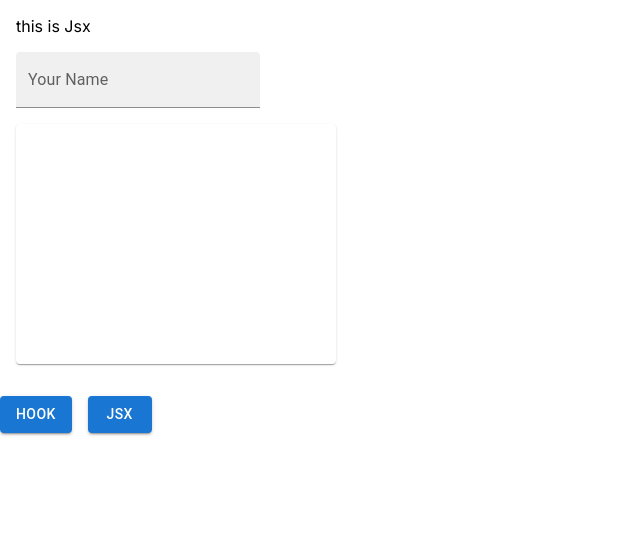
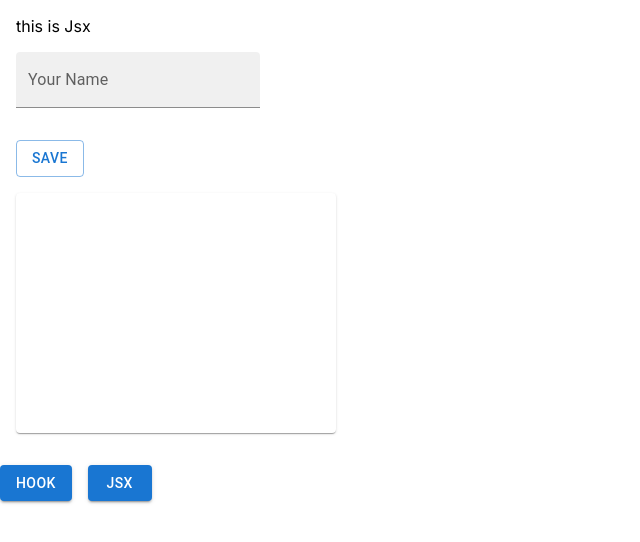
Before and after one commit to kfs214/html-to-image, a Next.js app: page /jsx in a window 1280 px wide. Shown: the top 542 px of the page, without its empty margins (0-640 px from the left). Built offline with nearby package versions, Linux system fonts and the light colour scheme.

Commit message:
feat: shareButton 設置

```diff
--- a/src/app/jsx/Preview.tsx
+++ b/src/app/jsx/Preview.tsx
@@ -1,6 +1,7 @@
 import { useRef } from 'react';
 
 import Box from '@mui/material/Box';
+import Button from '@mui/material/Button';
 import Card from '@mui/material/Card';
 import CardContent from '@mui/material/CardContent';
 import Typography from '@mui/material/Typography';
@@ -13,11 +14,15 @@ export type Props = {
 
 export function Preview({ name }: Props) {
   const previewRef = useRef<HTMLDivElement>(null);
-  // TODO ShareButton設置
   const { base64url, handleShare } = usePreview(previewRef);
 
   return (
     <Box sx={{ py: 2 }}>
+      <Box sx={{ my: 2 }}>
+        <Button onClick={handleShare} variant="outlined">
+          Save
+        </Button>
+      </Box>
       <Box position={base64url ? 'absolute' : 'relative'}>
         <Card sx={{ width: 320, height: 240 }} ref={previewRef}>
           <Box
```
